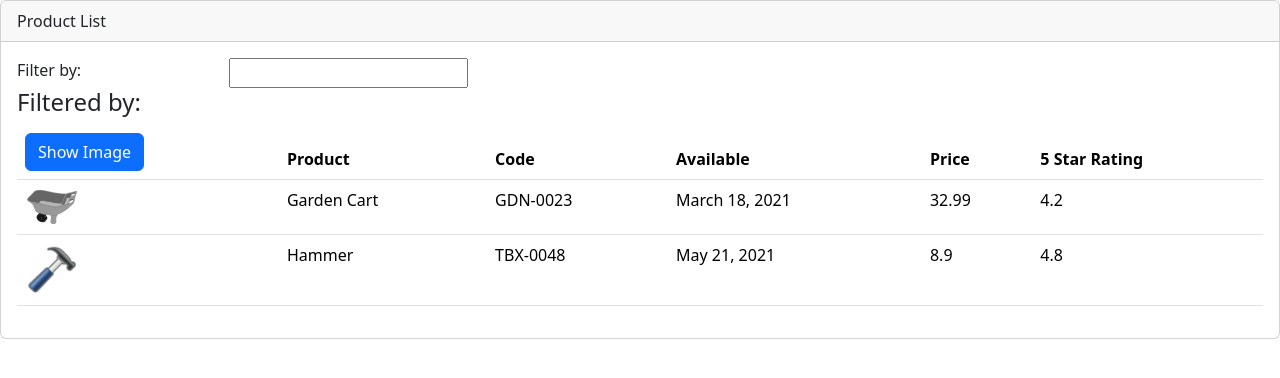
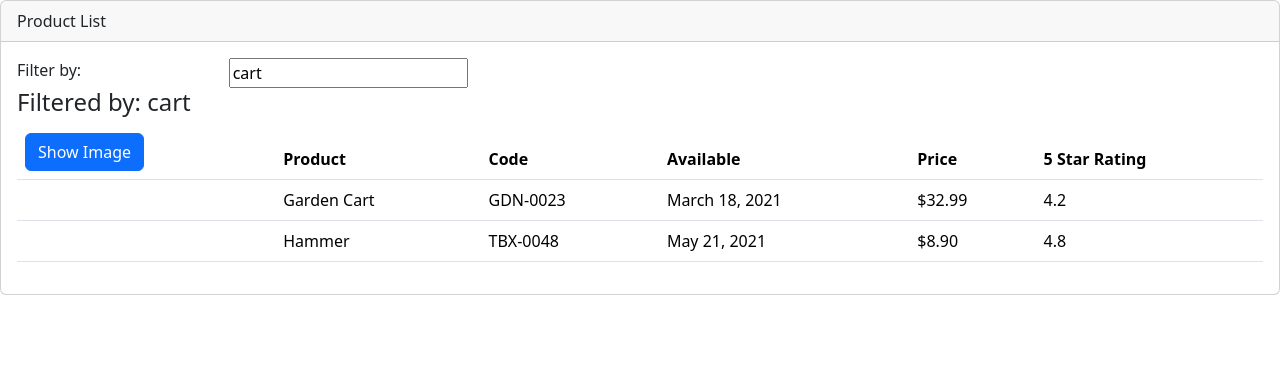
Before and after one commit to Stevenragy/angular-getting-started, an Angular app: page / in a window 1280 px wide. Shown: the top 378 px of the page. Built offline with nearby package versions, Linux system fonts and the light colour scheme.

Commit message:
lesson 6: data binding and pipes

```diff
--- a/src/app/products/product-list.component.html
+++ b/src/app/products/product-list.component.html
@@ -4,12 +4,12 @@
     <div class="row">
       <div class="col-md-2">Filter by:</div>
       <div class="col-md-4">
-        <input type="text" />
+        <input type="text" [(ngModel)]="listFilter" />
       </div>
     </div>
     <div class="row">
       <div class="col-md-6">
-        <h4>Filtered by:</h4>
+        <h4>Filtered by: {{ listFilter }}</h4>
       </div>
     </div>
     <div class="table-responsfa-inverse">
@@ -18,7 +18,9 @@
         <thead>
           <tr>
             <th>
-              <button class="btn btn-primary">Show Image</button>
+              <button class="btn btn-primary" (click)="toggleImagee()">
+                {{ !showImage ? "Show" : "Hide" }} Image
+              </button>
             </th>
             <th>Product</th>
             <th>Code</th>
@@ -31,16 +33,20 @@
           @for (product of products; track product.productCode) {
           <tr>
             <td>
+              @if(showImage) {
               <img
                 style="width: {{ imageWidth }}px; margin: {{ imageMargin }}px"
                 src="{{ product.imageUrl }}"
                 alt="{{ product.productName }}"
               />
+              }
             </td>
             <td>{{ product.productName }}</td>
             <td>{{ product.productCode }}</td>
             <td>{{ product.releaseDate }}</td>
-            <td>{{ product.price }}</td>
+            <td>
+              {{ product.price | currency : "USD" : "symbol" : "1.2-2" }}
+            </td>
             <td>{{ product.starRating }}</td>
           </tr>
           }
--- a/src/app/products/product-list.component.ts
+++ b/src/app/products/product-list.component.ts
@@ -1,9 +1,11 @@
+import { CommonModule } from '@angular/common';
 import { Component } from '@angular/core';
+import { FormsModule } from '@angular/forms';
 
 @Component({
   selector: 'pm-products',
   standalone: true,
-  imports: [],
+  imports: [FormsModule, CommonModule],
   templateUrl: './product-list.component.html',
   styleUrl: './product-list.component.css',
 })
@@ -11,7 +13,9 @@ export class ProductListComponent {
   pageTitle = 'Product List';
   imageWidth = 50;
   imageMargin = 2;
-  products: any[] = [
+  showImage = false;
+  listFilter = 'cart';
+  products = [
     {
       productId: 2,
       productName: 'Garden Cart',
@@ -33,4 +37,8 @@ export class ProductListComponent {
       imageUrl: 'assets/images/hammer.png',
     },
   ];
+
+  toggleImagee(): void {
+    this.showImage = !this.showImage;
+  }
 }
```
